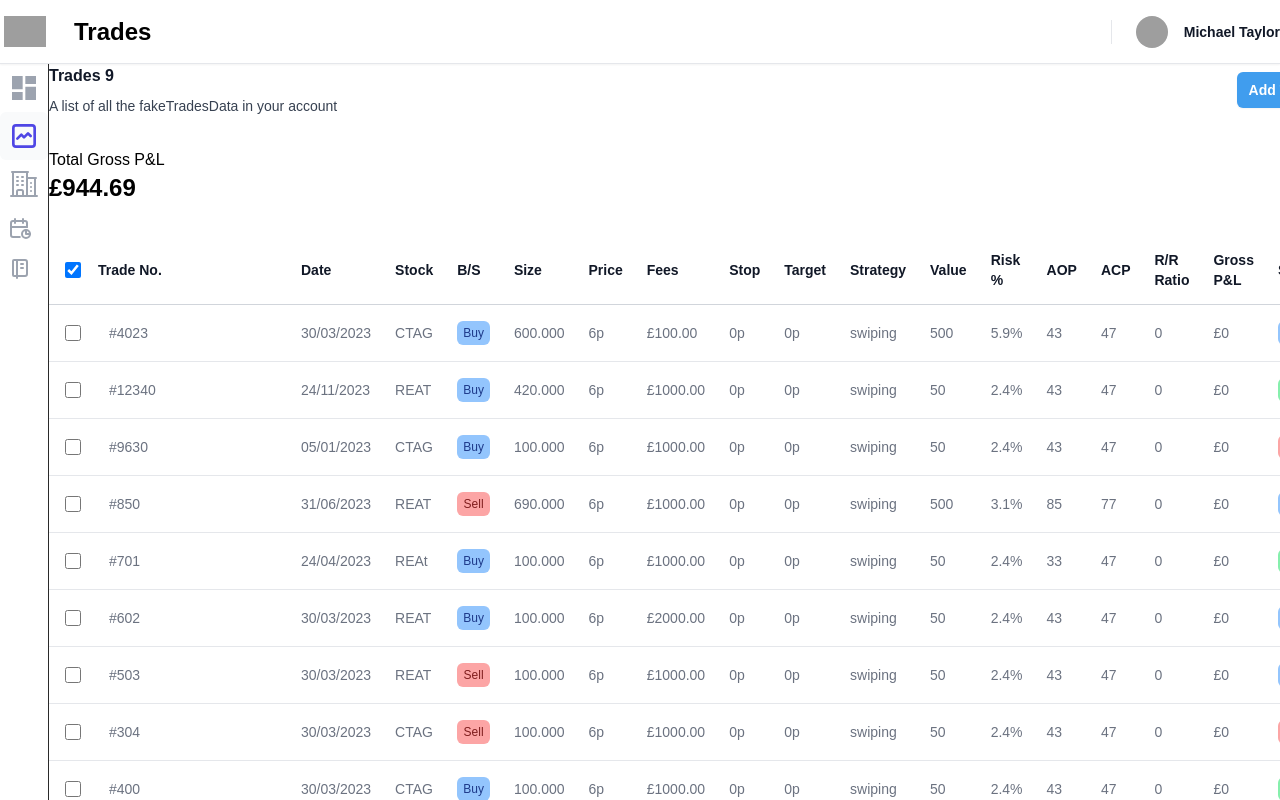
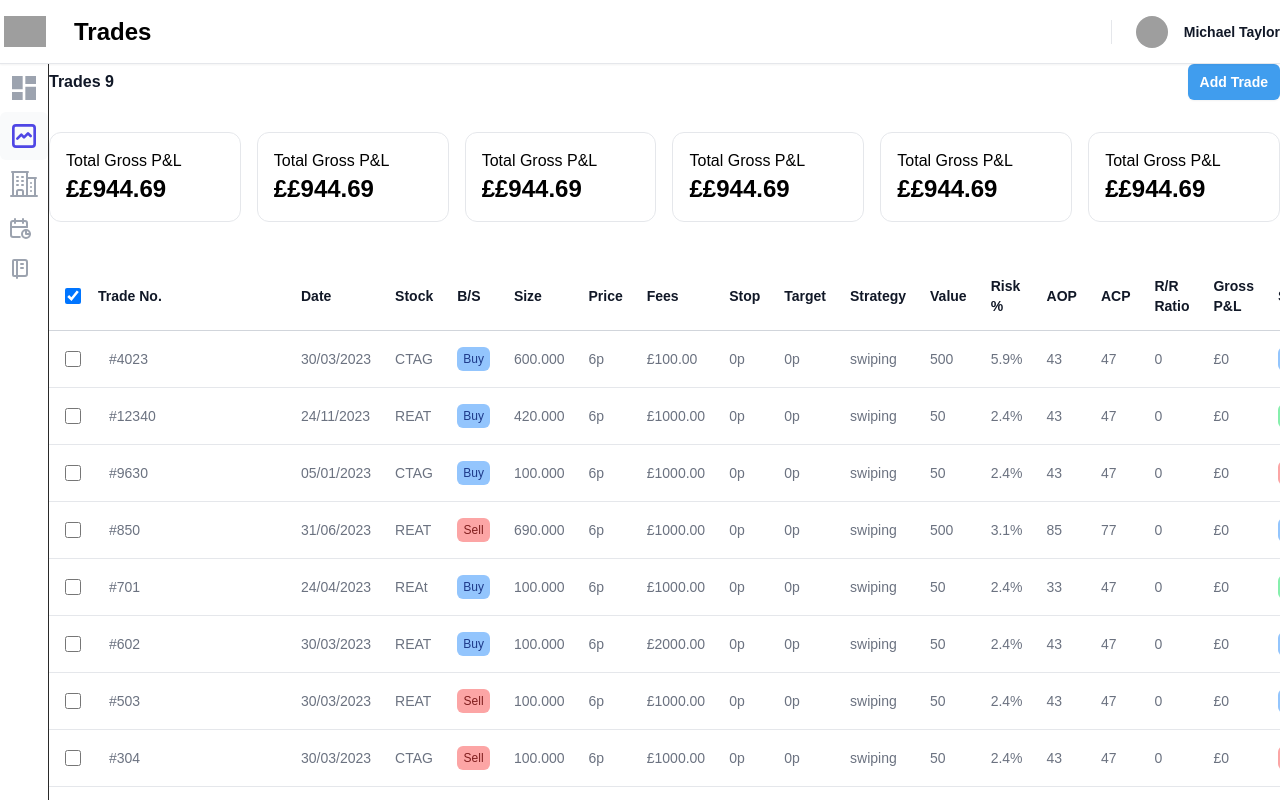
Before and after one commit to AurelianSpodarec/tradesmash-demo, a React (Vite) app: page /dashboard/trades in a window 1280 px wide. Built offline with nearby package versions, Linux system fonts and the light colour scheme; grey boxes are pictures that could not be loaded.

Commit message:
update: Updated layout for some parts added boxStat and many more

```diff
--- /dev/null
+++ b/src/views/components/StatBox.tsx
@@ -0,0 +1,19 @@
+function StatBox({ title, value }:StatBoxProps) {
+    return (
+        <article className="overflow-hidden rounded-xl border border-gray-200">
+        <div className="p-4">
+            <div>
+                <h3>{title}</h3>
+                <span className="text-2xl font-semibold">£{value}</span>
+            </div>
+        </div>
+        </article>
+    )
+}
+
+export default StatBox;
+
+interface StatBoxProps {
+    title: string;
+    value: string;
+}
--- a/src/views/pages/Dashboard/AccountPerformance.tsx
+++ b/src/views/pages/Dashboard/AccountPerformance.tsx
@@ -90,19 +90,19 @@ function AccountPerformance() {
 
 
   return (
-    <div className="w-full h-auto">
+    <div className="h-[400px] w-full">
+
         <h3>Account Return £</h3>
 
-        <div className="h-[500px]">
         <ResponsiveContainer>
         <BarChart data={data} barCategoryGap={0}>
             <CartesianGrid yAxis={false}  strokeDasharray="3 3"/>
             <XAxis
-                 dataKey="date"
-                 strokeWidth={2}
-                 height={80}
-                 tick={{ angle: -70, textAnchor: 'end' }}
-                 interval={0}
+                dataKey="date"
+                strokeWidth={2}
+                height={80}
+                tick={{ angle: -70, textAnchor: 'end' }}
+                interval={0}
             />
             <YAxis
                 tickFormatter={(value) => `£${value / 1000}k`}
@@ -117,7 +117,7 @@ function AccountPerformance() {
             </Bar>
         </BarChart>
         </ResponsiveContainer>
-        </div>
+
     </div>
     )
 }
--- a/src/views/pages/Dashboard/Notebook/NotebookIndex.tsx
+++ b/src/views/pages/Dashboard/Notebook/NotebookIndex.tsx
@@ -35,7 +35,7 @@ function NotebookIndex() {
     })
 
     return (
-        <LayoutDashboard>
+        <LayoutDashboard container="none">
         <div className="grid grid-cols-12 h-full">
 
             <div className="col-span-4">
--- a/src/views/pages/Dashboard/Stock/StockIndex.tsx
+++ b/src/views/pages/Dashboard/Stock/StockIndex.tsx
@@ -2,21 +2,27 @@ import { fakeStockCompanies } from "@/database/fakeStockCompanies";
 import LayoutDashboard from '../_components/LayoutDashboard/LayoutDashboard';
 
 import IStockCompany from "@/interface/IStockCompany";
+import { ScalableContainer, ScalableContent, ScalableHeader } from "../_components/ScalableCell";
 
 function StockIndex() {
     return (
         <LayoutDashboard>
+        <ScalableContainer>
 
-            <section>
+            {/* <section>
+
+                Search Stock
                 Filter: Stock Exchange
                 Filter: Stock Ticker
-            </section>
+            </section> */}
 
 
-            <section className="px-4 sm:px-6 lg:px-8">
-            <div className="sm:flex sm:items-center">
+            <section className="">
+
+            <ScalableHeader>
+            <div className="sm:flex sm:items-center bg-white">
                 <div className="sm:flex-auto">
-                <h1 className="text-base font-semibold leading-6 text-gray-900">Users</h1>
+                <h1 className="text-2xl font-semibold leading-6 text-gray-900">Stocks {fakeStockCompanies.length}</h1>
                 <p className="mt-2 text-sm text-gray-700">
                     A list of all the users in your account including their name, title, email and role.
                 </p>
@@ -26,13 +32,16 @@ function StockIndex() {
                     type="button"
                     className="block rounded-md bg-indigo-600 px-3 py-2 text-center text-sm font-semibold text-white shadow-sm hover:bg-indigo-500 focus-visible:outline focus-visible:outline-2 focus-visible:outline-offset-2 focus-visible:outline-indigo-600"
                 >
-                    Add user
+                    Add Stock
                 </button>
                 </div>
             </div>
+            </ScalableHeader>
+
+            <ScalableContent>
             <div className="mt-8 flow-root">
-                <div className="-mx-4 -my-2 overflow-x-auto sm:-mx-6 lg:-mx-8">
-                <div className="inline-block min-w-full py-2 align-middle sm:px-6 lg:px-8">
+                <div className="overflow-x-auto">
+                <div className="inline-block min-w-full align-middle">
                     <table className="min-w-full divide-y divide-gray-300">
                     <thead>
                         <tr>
@@ -75,8 +84,10 @@ function StockIndex() {
                 </div>
                 </div>
             </div>
+            </ScalableContent>
             </section>
 
+        </ScalableContainer>
         </LayoutDashboard>
     )
 }
--- a/src/views/pages/Dashboard/TradesSidebar.tsx
+++ b/src/views/pages/Dashboard/TradesSidebar.tsx
@@ -1,3 +1,4 @@
+import { ScalableContent } from "./_components/ScalableCell";
 
 const people = [
     {
@@ -166,13 +167,13 @@ const people = [
 function TradesSidebar() {
     return (
 
-        <div className="sm:px-6 lg:px-8">
 
-        <div className="mt-8 flow-root">
-            <div className="-mx-4 -my-2 overflow-x-auto sm:-mx-6 lg:-mx-8">
-            <div className="inline-block min-w-full py-2 align-middle">
+        <div className="flow-root">
+            <div className="overflow-y-auto">
+            <div className="inline-block min-w-full align-middle">
                 <div className="overflow-hidden shadow ring-1 ring-black ring-opacity-5 sm:rounded-lg">
-                <table className="min-w-full divide-y divide-gray-300">
+                <table className="min-w-full divide-y divide-gray-300 table-fixed">
+
                     <thead className="bg-gray-50">
                     <tr>
                         <th scope="col" className="py-3.5 uppercase pl-4 pr-3 text-left text-xs font-semibold text-gray-900 sm:pl-6">
@@ -192,7 +193,8 @@ function TradesSidebar() {
                         </th>
                     </tr>
                     </thead>
-                    <tbody className="divide-y divide-gray-200 bg-white">
+
+                    <tbody className="divide-y divide-gray-200 bg-white overflow-y-auto">
                     {people.map((person) => (
                         <tr key={person.returns}>
                         <td className="whitespace-nowrap py-4 pl-4 pr-3 text-sm font-medium text-gray-900 sm:pl-6">{person.status}</td>
@@ -203,12 +205,12 @@ function TradesSidebar() {
                         </tr>
                     ))}
                     </tbody>
+
                 </table>
                 </div>
             </div>
             </div>
         </div>
-        </div>
     )
 }
 
--- a/src/views/pages/Dashboard/Trading/TradingIndex.tsx
+++ b/src/views/pages/Dashboard/Trading/TradingIndex.tsx
@@ -6,6 +6,8 @@ import { fakeTrades } from '@/database/fakeTrades';
 import CellBuySell from './CellBuySell';
 import CellStatus from './CellStatus';
 import { ITrade } from 'interface/ITrade';
+import { ScalableContainer, ScalableContent, ScalableHeader } from '../_components/ScalableCell';
+import StatBox from '@/views/components/StatBox';
 
 function classNames(...classes) {
     return classes.filter(Boolean).join(' ')
@@ -62,15 +64,16 @@ function TradingIndex() {
 
     return (
         <LayoutDashboard>
+        <ScalableContainer>
 
 
-        <div className="sm:flex sm:items-center">
+            <ScalableHeader>
+            <div className="sm:flex sm:items-center bg-white">
                 <div className="sm:flex-auto">
                     <h1 className="text-base font-semibold leading-6 text-gray-900">Trades {fakeTradesData.length}</h1>
-            <p className="mt-2 text-sm text-gray-700">
-                A list of all the fakeTradesData in your account
-            </p>
+
                 </div>
+
                 <div className="mt-4 sm:ml-16 sm:mt-0 sm:flex-none">
                 <button
                     onClick={() => addTrade()}
@@ -81,16 +84,26 @@ function TradingIndex() {
                 </button>
                 </div>
             </div>
+            <div>
+                {/* box */}
+            <div className="grid grid-cols-6 gap-4 mt-8">
+                <StatBox title="Total Gross P&L" value="£944.69" />
+                <StatBox title="Total Gross P&L" value="£944.69" />
+                <StatBox title="Total Gross P&L" value="£944.69" />
+                <StatBox title="Total Gross P&L" value="£944.69" />
+                <StatBox title="Total Gross P&L" value="£944.69" />
+                <StatBox title="Total Gross P&L" value="£944.69" />
+            </div>
+
+            </div>
+            </ScalableHeader>
 
 
-        <div className="flex mt-8 flex-col">
-            <span>Total Gross P&L</span>
-            <span className="font-bold text-2xl">£944.69</span>
-        </div>
 
+            <ScalableContent>
             <div className="mt-8 flow-root">
-            <div className="-mx-4 -my-2 overflow-x-auto sm:-mx-6 lg:-mx-8">
-            <div className="inline-block min-w-full py-2 align-middle sm:px-6 lg:px-8">
+                <div className="overflow-x-auto">
+                <div className="inline-block min-w-full py-2 align-middle">
                     <div className="relative">
                     {selectedTrades.length > 0 && (
                         <div className="absolute left-14 top-0 flex h-12 items-center space-x-3 bg-white sm:left-12">
@@ -236,6 +249,9 @@ function TradingIndex() {
                 </div>
                 </div>
             </div>
+            </ScalableContent>
+
+        </ScalableContainer>
         </LayoutDashboard>
     )
 }
--- a/src/views/pages/Dashboard/_components/LayoutDashboard/LayoutDashboard.tsx
+++ b/src/views/pages/Dashboard/_components/LayoutDashboard/LayoutDashboard.tsx
@@ -2,7 +2,7 @@ import { useEffect } from "react"
 import Header from "./_components/Header"
 import Navigation from "./_components/Navigation"
 
-function LayoutDashboard({ children}:LayoutDashboardProps) {
+function LayoutDashboard({ children, container }:LayoutDashboardProps) {
 
     useEffect(() => {
         document.body.classList.add('overflow-hidden')
@@ -18,7 +18,7 @@ function LayoutDashboard({ children}:LayoutDashboardProps) {
 
                 <div className="flex flex-row h-full overflow-hidden relative">
                     <Navigation />
-                    <main className="h-full w-full">
+                    <main className={`h-full w-full`}>
                         {children}
                     </main>
                 </div>
@@ -32,5 +32,6 @@ function LayoutDashboard({ children}:LayoutDashboardProps) {
 export default LayoutDashboard
 
 interface LayoutDashboardProps {
-    children: React.ReactNode
+    children: React.ReactNode;
+    container?: string;
 }
--- a/src/views/pages/Dashboard/_components/ScalableCell/ScalableContainer.tsx
+++ b/src/views/pages/Dashboard/_components/ScalableCell/ScalableContainer.tsx
@@ -2,7 +2,7 @@ function ScalableContainer({header, children}:any) {
     return (
         <div className="relative overflow-hidden h-full w-full h-full">
             {/* {header} */}
-            <div className="flex flex-col h-full w-full overflow-y-auto absolute">
+            <div className="flex flex-col h-full w-full overflow-y-auto sidebar-scrollbar absolute">
 
                 {children}
 
--- a/src/views/pages/Dashboard/_components/ScalableCell/ScalableContent.tsx
+++ b/src/views/pages/Dashboard/_components/ScalableCell/ScalableContent.tsx
@@ -1,6 +1,6 @@
 function ScalableContent({children}:any) {
     return (
-        <div>
+        <div className="h-full">
             {children}
         </div>
     )
```
Also changed, not shown: src/views/pages/Dashboard/DashboardIndex.tsx (+20 -32 lines). Lines whose indentation alone changed are shown as unchanged.
